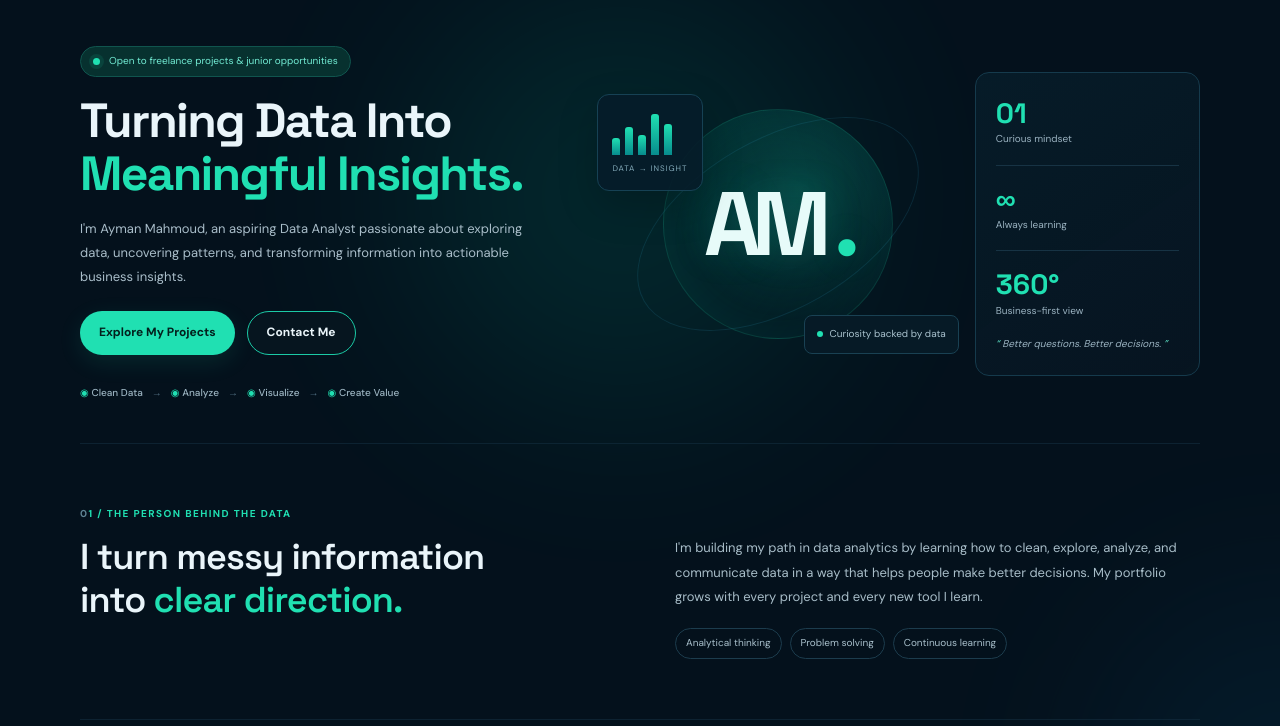
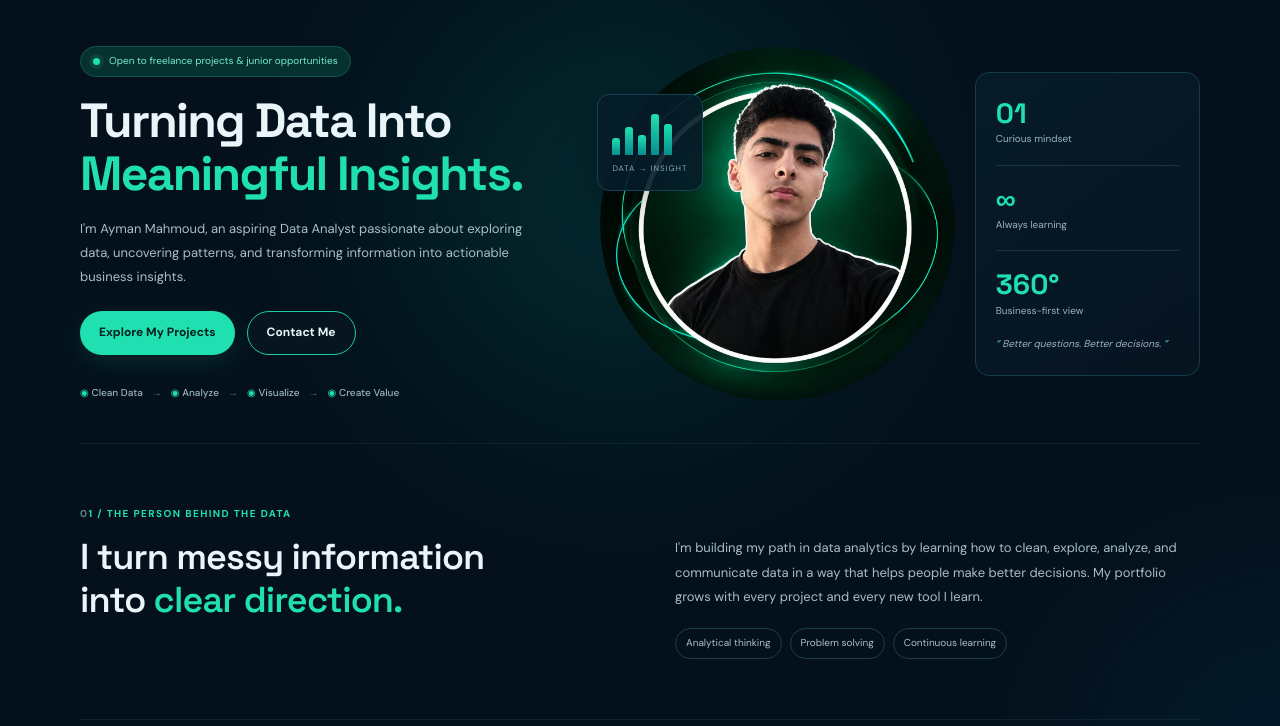
Before and after one commit to Ayman55mahmoud/ayman-data-portfolio-re, a plain HTML site: page index.html in a window 1280 px wide. Shown: the part 74-800 px from the top of the page. Drawn offline with Linux system fonts and the light colour scheme.

Commit message:
add image

```diff
--- a/css/style.css
+++ b/css/style.css
@@ -1563,3 +1563,18 @@ html[dir="rtl"] .project-count {
     height: 145px;
   }
 }
+
+
+.hero-monogram {
+  overflow: hidden;
+  border-radius: 50%;
+}
+
+.hero-monogram img {
+  display: block;
+  width: 100%;
+  height: 100%;
+  object-fit: cover;
+  object-position: center;
+  border-radius: 50%;
+}
--- a/index.html
+++ b/index.html
@@ -147,11 +147,11 @@
      <div class="orbit orbit-b">
      </div>
      <div class="hero-monogram">
-      AM
-      <span>
-       .
-      </span>
-     </div>
+  <img
+    src="assets/images/profile.png"
+    alt="Ayman Mahmoud - Data Analyst"
+  />
+</div>
      <div class="float-chart">
       <div class="mini-bars">
        <i style="height:35%">
@@ -169,13 +169,17 @@
        DATA &rarr; INSIGHT
       </small>
      </div>
-     <div class="float-note">
+
+     <!-- <div class="float-note">
       <span class="note-dot">
       </span>
+      <small>
+       Curiosity backed by data
+      </small>
       <span data-i18n="insight">
        Curiosity backed by data
       </span>
-     </div>
+     </div> -->
     </div>
     <aside class="hero-stats">
      <div>
```
Also changed, not shown: assets/images/profile.png (added), assets/images/profile2.jpg (added).
